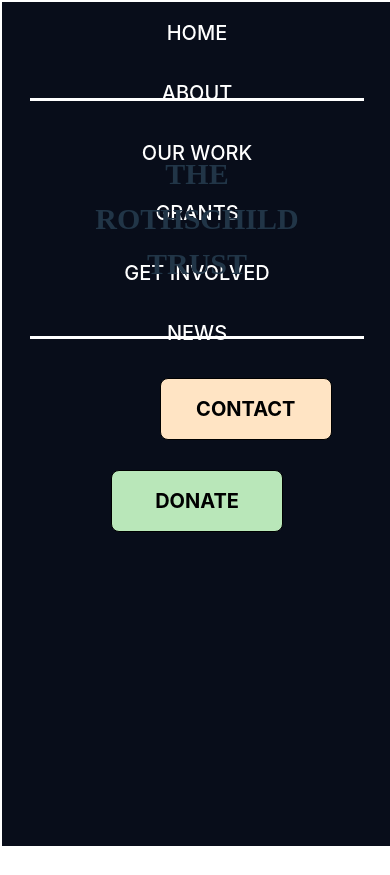
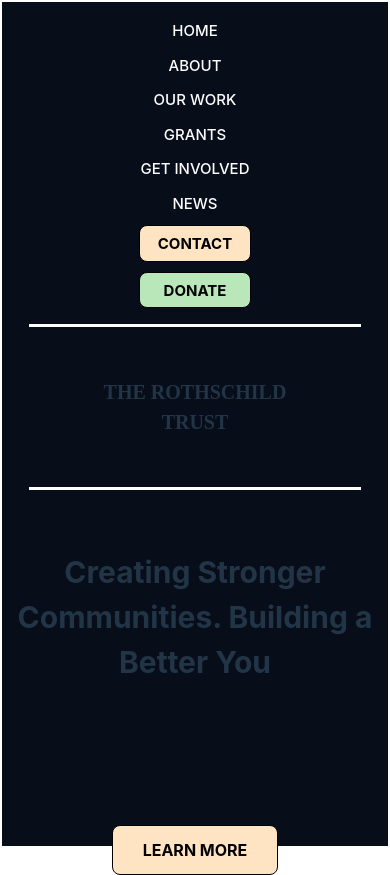
Before and after one commit to Bay102/Rothschild, a React (Vite) app: page / in a window 390 px wide. Before the commit the page ends 848 px from the top, so only its background shows below. Built offline with nearby package versions, Linux system fonts and the light colour scheme.

Commit message:
page 1 intro

```diff
--- a/src/App.css
+++ b/src/App.css
@@ -4,6 +4,6 @@
 
 }
 
-@media screen and (max-width: 500px) {
+/* @media screen and (max-width: 500px) {
 
-}
+} */
--- a/src/Components/Home/Home.tsx
+++ b/src/Components/Home/Home.tsx
@@ -1,13 +1,21 @@
-import { Navbar } from '../Navbar/Navbar'
-import styles from './home.module.css'
+import { NavLink } from 'react-router-dom';
+import { Navbar } from '../Navbar/Navbar';
+import styles from './home.module.css';
+import navStyles from '../Navbar/navbar.module.css';
 
 export const Home = () => {
-
-   return (
-     <div className={styles.homeContainer}>
-      <div><Navbar /></div>
-
-      <h1>THE ROTHSCHILD TRUST</h1>
-     </div>
-   )
-}
+  return (
+    <div className={styles.homeContainer}>
+      <Navbar />
+      <section className={styles.sectionOne}>
+        <h1>THE ROTHSCHILD TRUST</h1>
+        <h3>Creating Stronger Communities. Building a Better You</h3>
+        <div className={styles.learnMore}>
+          <NavLink to={'/'} className={navStyles.black}>
+            LEARN MORE
+          </NavLink>
+        </div>
+      </section>
+    </div>
+  );
+};
--- a/src/Components/Home/home.module.css
+++ b/src/Components/Home/home.module.css
@@ -1,16 +1,16 @@
 :root {
-   --primaryBlue: rgb(8, 13, 26)
+  --primaryBlue: rgb(8, 13, 26);
 }
 
 .homeContainer {
-   width: 100%;
+  /* width: 100%; */
   height: 100vh;
   background-color: var(--primaryBlue);
   border: 2px solid white;
 }
 
-.homeContainer h1 {
-   font-size: 50px;
+.sectionOne h1 {
+  font-size: 60px;
   font-family: copperplate;
   text-align: center;
   margin: 150px auto auto auto;
@@ -18,12 +18,32 @@
   border-bottom: 3px solid white;
   padding: 50px;
   width: 60%;
-
 }
 
-@media screen and (max-width: 500px) {
+.sectionOne h3 {
+  text-align: center;
+  margin-top: 60px;
+  font-size: 30px;
+}
+
+.learnMore {
+  text-align: center;
+  background-color: bisque;
+  width: 140px;
+  padding: 12px;
+  border: 1px solid black;
+  border-radius: 8px;
+  color: black;
+  margin: 140px auto 0 auto;
+}
+
+.learnMore:hover {
+  box-shadow: rgba(240, 230, 230, 0.903) 0px 20px 70px;
+}
+
+@media (max-width: 500px) {
   .homeContainer h1 {
     margin: auto;
-      font-size: 30px;
+    font-size: 20px;
   }
 }
--- a/src/Components/Navbar/navbar.module.css
+++ b/src/Components/Navbar/navbar.module.css
@@ -53,12 +53,29 @@
    box-shadow: rgba(240, 230, 230, 0.903) 0px 20px 70px;
 }
 
-@media screen and (max-width: 500px) {
+@media (max-width: 500px) {
   .navContainer {
    margin: auto;
+   height: max-content;
   }
 
    .navList {
       flex-direction: column;
+      flex-wrap: nowrap;
+      gap: 10px;
+   }
+
+   .navLink {
+      font-size: 15px;
+   }
+
+   .navButton {
+      font-size: 16px;
+      width: 100px;
+      padding: 5px;
+   }
+
+   .pushRight {
+      margin: 0;
    }
 }
--- a/src/index.css
+++ b/src/index.css
@@ -34,8 +34,6 @@
   line-height: 1.1;
 } */
 
-
-
 button {
   border-radius: 8px;
   border: 1px solid transparent;
@@ -47,6 +45,7 @@
   cursor: pointer;
   transition: border-color 0.25s;
 }
+
 button:hover {
   border-color: #646cff;
 }
```
Lines whose indentation alone changed are shown as unchanged.
